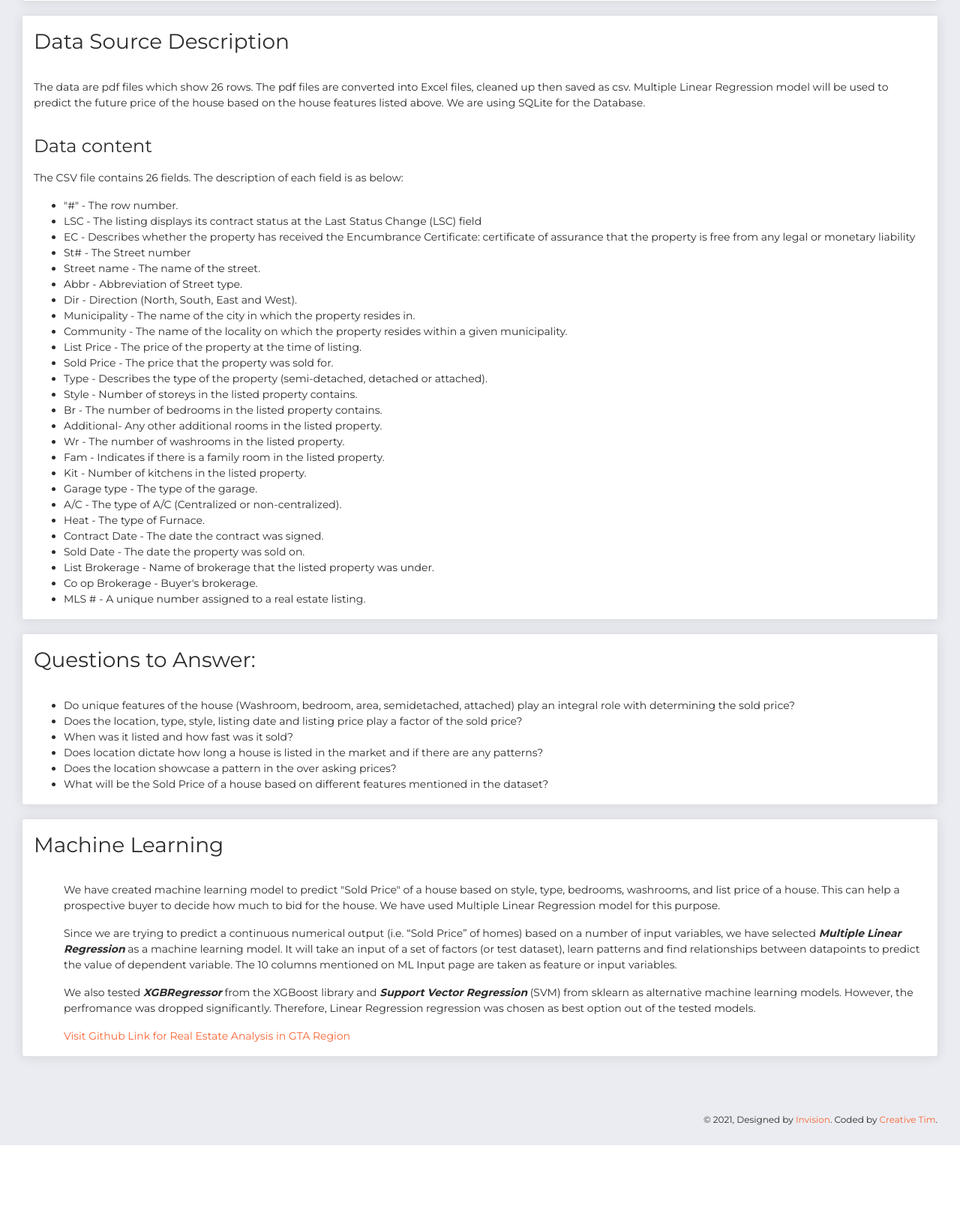
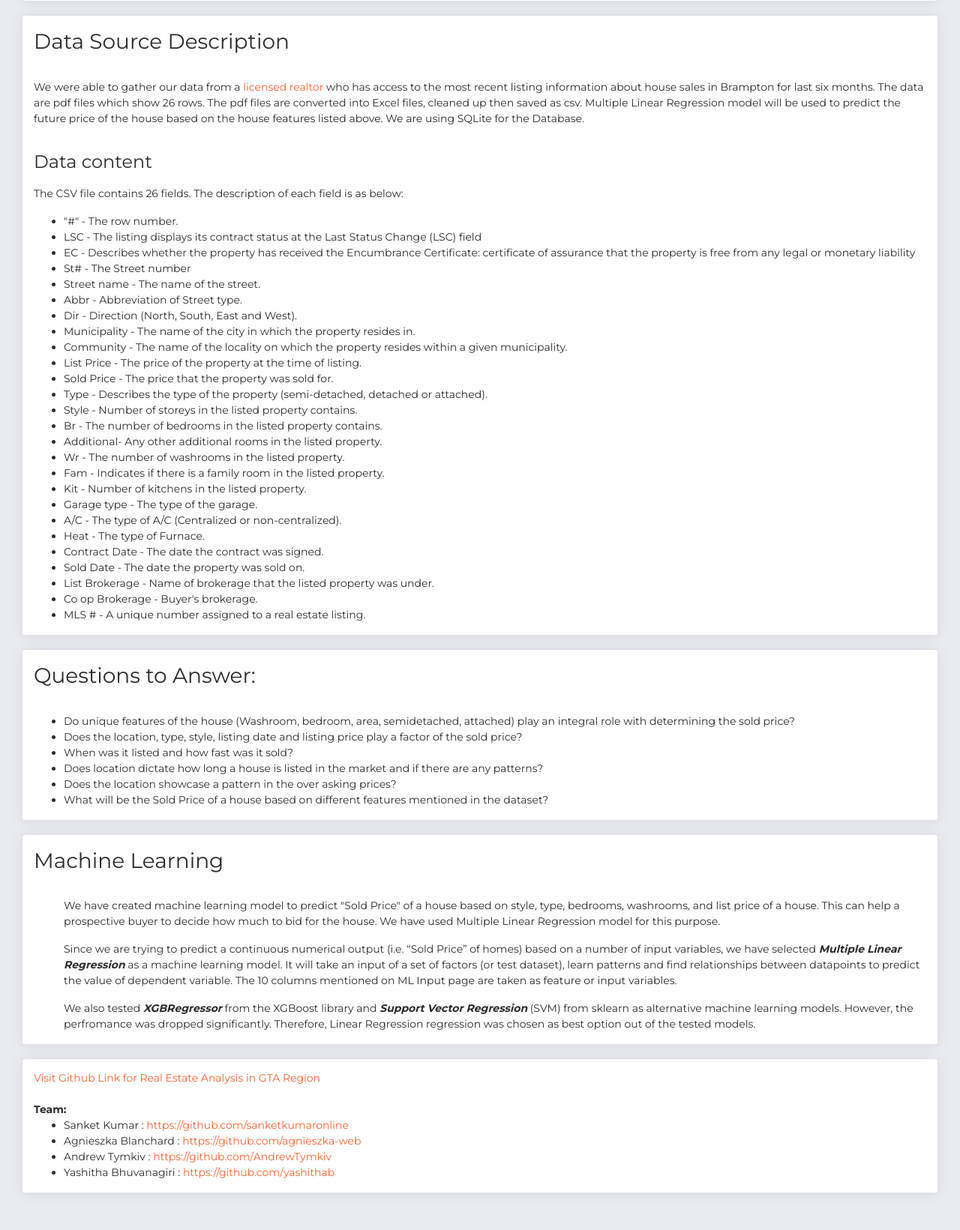
Before and after one commit to sanketkumaronline/real_estate_ml, a Flask app: page / in a window 1280 px wide. Shown: the part 549-2190 px from the top of the page at 75% size. Before the commit the page ends 2077 px from the top, so only its background shows below. Run offline with Flask 2, Linux system fonts and the light colour scheme; some libraries are stand-ins or nearby versions.

Commit message:
Adding HTML files

```diff
--- a/templates/home.html
+++ b/templates/home.html
@@ -12,6 +12,8 @@
 =========================================================
 
 * The above copyright notice and this permission notice shall be included in all copies or substantial portions of the Software.
+
+* Edited and customized by Sanket Kumar (https://github.com/sanketkumaronline/)
 
 -->
 <!DOCTYPE html>
@@ -116,7 +118,7 @@
             </form>
             <ul class="navbar-nav">
               <li class="nav-item">
-                <a class="nav-link" href="#pablo">
+                <a class="nav-link" href="/">
                   <i class="now-ui-icons media-2_sound-wave"></i>
                   <p>
                     <span class="d-lg-none d-md-block">Stats</span>
@@ -131,13 +133,13 @@
                   </p>
                 </a>
                 <div class="dropdown-menu dropdown-menu-right" aria-labelledby="navbarDropdownMenuLink">
-                  <a class="dropdown-item" href="#">Action</a>
-                  <a class="dropdown-item" href="#">Another action</a>
-                  <a class="dropdown-item" href="#">Something else here</a>
+                  <a class="dropdown-item" href="/#data">Data Source</a>
+                  <a class="dropdown-item" href="/#questions">Questions Answered</a>
+                  <a class="dropdown-item" href="/#ml">Machine Learning</a>
                 </div>
               </li>
               <li class="nav-item">
-                <a class="nav-link" href="#pablo">
+                <a class="nav-link" href="#team">
                   <i class="now-ui-icons users_single-02"></i>
                   <p>
                     <span class="d-lg-none d-md-block">Account</span>
@@ -187,8 +189,8 @@
           <div class="col-12">
             <div class="card card-chart">
               <div class="card-header ">
-                <h3>Data Source Description</h3>
-                <p>The data are pdf files which show 26 rows. The pdf files are converted into Excel files, cleaned up then saved as csv.
+                <h3 id="data">Data Source Description</h3>
+                <p>We were able to gather our data from a <a href="https://soldbysingh.ca/">licensed realtor</a> who has access to the most recent listing information about house sales in Brampton for last six months. The data are pdf files which show 26 rows. The pdf files are converted into Excel files, cleaned up then saved as csv.
                   Multiple Linear Regression model will be used to predict the future price of the house based on the house features listed above. We are using SQLite for the Database.</p>
                 <h4>Data content</h4>
                 <p>The CSV file contains 26 fields. The description of each field is as below:</p>
@@ -228,7 +230,7 @@
           <div class="col-12">
             <div class="card card-chart">
               <div class="card-header ">
-                <h3>Questions to Answer:</h3>
+                <h3 id="questions">Questions to Answer:</h3>
                 <ul>
                   <li>Do unique features of the house (Washroom, bedroom, area, semidetached, attached) play an integral role with determining the sold price?</li>
                   <li>Does the location, type, style, listing date and listing price play a factor of the sold price?</li>
@@ -245,12 +247,29 @@
           <div class="col-12">
             <div class="card card-chart">
               <div class="card-header ">
-                  <h3>Machine Learning</h3>
+                  <h3 id="ml">Machine Learning</h3>
                 <ul>
                   <p>We have created machine learning model to predict "Sold Price" of a house based on style, type, bedrooms, washrooms, and list price of a house. This can help a prospective buyer to decide how much to bid for the house. We have used Multiple Linear Regression model for this purpose.</p>
                   <p>Since we are trying to predict a continuous numerical output (i.e. “Sold Price” of homes) based on a number of input variables, we have selected <b><i>Multiple Linear Regression</i></b> as a machine learning model. It will take an input of a set of factors (or test dataset), learn patterns and find relationships between datapoints to predict the value of dependent variable. The 10 columns mentioned on ML Input page are taken as feature or input variables.</p>
                   <p>We also tested <b><i>XGBRegressor</i></b> from the XGBoost library and <b><i>Support Vector Regression</i></b> (SVM) from sklearn as alternative machine learning models. However, the perfromance was dropped significantly. Therefore, Linear Regression regression was chosen as best option out of the tested models.</p>
+                </div>
+              </div>
+            </div>
+          </div>
+          <div class="row" >
+            <div class="col-12">
+              <div class="card card-chart">
+                <div class="card-header ">
                   <a href="https://github.com/AndrewTymkiv/real_estate_analysis" target="_blank">Visit Github Link for Real Estate Analysis in GTA Region</a>
+                  <br><br>
+                  <b id="team">Team:</b>
+                  <ul>
+                    <li>Sanket Kumar : <a href="https://github.com/sanketkumaronline" target="_blank">https://github.com/sanketkumaronline</a></li>
+                    <li>Agnieszka Blanchard : <a href="https://github.com/agnieszka-web" target="_blank">https://github.com/agnieszka-web</a></li>
+                    <li>Andrew Tymkiv : <a href="https://github.com/AndrewTymkiv" target="_blank">https://github.com/AndrewTymkiv</a></li>
+                    <li>Yashitha Bhuvanagiri : <a href="https://github.com/yashithab" target="_blank">https://github.com/yashithab</a></li>
+                  </ul>
+
                 </ul>
               </div>
               </div>
@@ -258,7 +277,7 @@
           </div>
       </div>
         <!-- Footer Start -->
-      <footer class="footer">
+     <!-- <footer class="footer">
         <div class=" container-fluid ">
           <div class="copyright" id="copyright">
             &copy; <script>
@@ -268,7 +287,7 @@
         </div>
       </footer>
     </div>
-  </div>
+  </div> -->
   <!--   Core JS Files   -->
   <script src="{{url_for('static',filename='js/core/jquery.min.js')}}"></script>
   <script src="{{url_for('static',filename='js/core/popper.min.js')}}"></script>
```
Also changed, not shown: templates/dashboard1.html (+7 -7 lines), templates/dashboard2.html (+7 -7 lines), templates/dashboard3.html (+7 -7 lines), templates/mlinput.html (+8 -7 lines), templates/results.html (+8 -7 lines).
